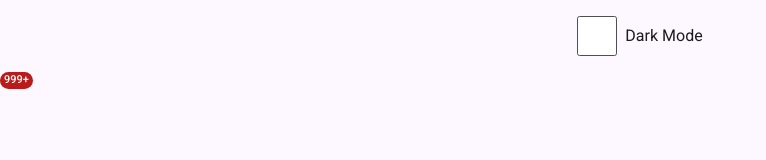
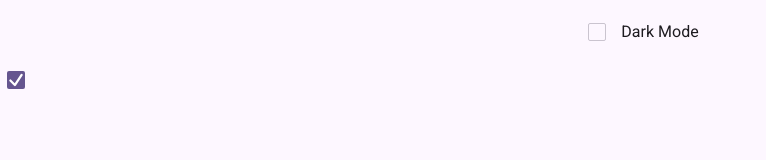
Before and after one commit to raj-p26/material3, a React (Vite) app: page / in a window 1280 px wide. Shown: the top 160 px of the page, without its empty margins (0-766 px from the left). Built offline with nearby package versions, Linux system fonts and the light colour scheme.

Commit message:
minor changes

```diff
--- a/index.html
+++ b/index.html
@@ -3,10 +3,6 @@
   <head>
     <meta charset="UTF-8" />
     <link rel="icon" type="image/svg+xml" href="/vite.svg" />
-    <link
-      rel="stylesheet"
-      href="https://fonts.googleapis.com/css2?family=Material+Symbols+Outlined:wght@400&icon_names=add,arrow_back"
-    />
     <link rel="preconnect" href="https://fonts.googleapis.com" />
     <link rel="preconnect" href="https://fonts.gstatic.com" crossorigin />
     <link
@@ -14,7 +10,7 @@
       rel="stylesheet"
     />
     <meta name="viewport" content="width=device-width, initial-scale=1.0" />
-    <title>Vite + React + TS</title>
+    <title>Material Design 3 Components</title>
   </head>
   <body class="font-roboto">
     <div id="root"></div>
--- a/src/App.tsx
+++ b/src/App.tsx
@@ -1,9 +1,10 @@
-import { useContext } from "react";
+import { useContext, useState } from "react";
 import { ThemeContext } from "./context/themeContext";
-import { Badge } from "./components/Badge/Badge";
+import { Checkbox } from "./components/Checkbox";
 
 function App() {
   const { theme, setTheme } = useContext(ThemeContext);
+  const [check, setCheck] = useState<boolean>(true);
   const changeTheme = () => {
     if (!setTheme) return;
     if (theme === "dark") setTheme("light");
@@ -18,10 +19,11 @@ function App() {
         } bg-surface text-on-surface dark:bg-surface-dark dark:text-on-surface-dark`}
       >
         <label className="flex items-center justify-center gap-2 p-4">
-          <input type="checkbox" className="size-10" onChange={changeTheme} />
+          <Checkbox checked={theme === "dark"} onChange={changeTheme} />
           Dark Mode
         </label>
-        <Badge text="999+" />
+
+        <Checkbox checked={check} onChange={() => setCheck((prev) => !prev)} />
       </div>
     </>
   );
--- a/src/components/Buttons/FloatingActionButton/FloatingActionButton.css
+++ b/src/components/Buttons/FloatingActionButton/FloatingActionButton.css
@@ -3,7 +3,8 @@
 .fab-baseline,
 .fab-medium,
 .fab-large {
-  @apply shadow-elevation-level-3
+  @apply flex items-center justify-center
+  shadow-elevation-level-3
   focus:outline-3
   outline-offset-3
   focus:opacity-90
--- a/src/hooks/useRipple.ts
+++ b/src/hooks/useRipple.ts
@@ -8,7 +8,8 @@ export function useRippleEffect<T extends HTMLElement>() {
 
     if (!container) return;
 
-    container.classList.add("ripple-container");
+    container.classList.add("relative");
+    container.classList.add("overflow-hidden");
 
     const rect = container.getBoundingClientRect();
     const size = Math.max(rect.width, rect.height);
@@ -24,13 +25,15 @@ export function useRippleEffect<T extends HTMLElement>() {
     ripple.style.borderRadius = "50%";
     ripple.style.pointerEvents = "none";
     ripple.style.background = "rgba(0, 0, 0, 0.3)";
-    ripple.style.animation = "animate-ripple 0.8s ease-out";
+    ripple.style.animation = "animate-ripple 0.5s linear";
 
     container.appendChild(ripple);
 
     ripple.addEventListener("animationend", () => {
-      container.classList.remove("ripple-container");
       ripple.remove();
+      // removing position relative and overflow hidden to the container
+      // breaks the animation.
+      // TODO: find a way to fix that
     });
   };
 
```
